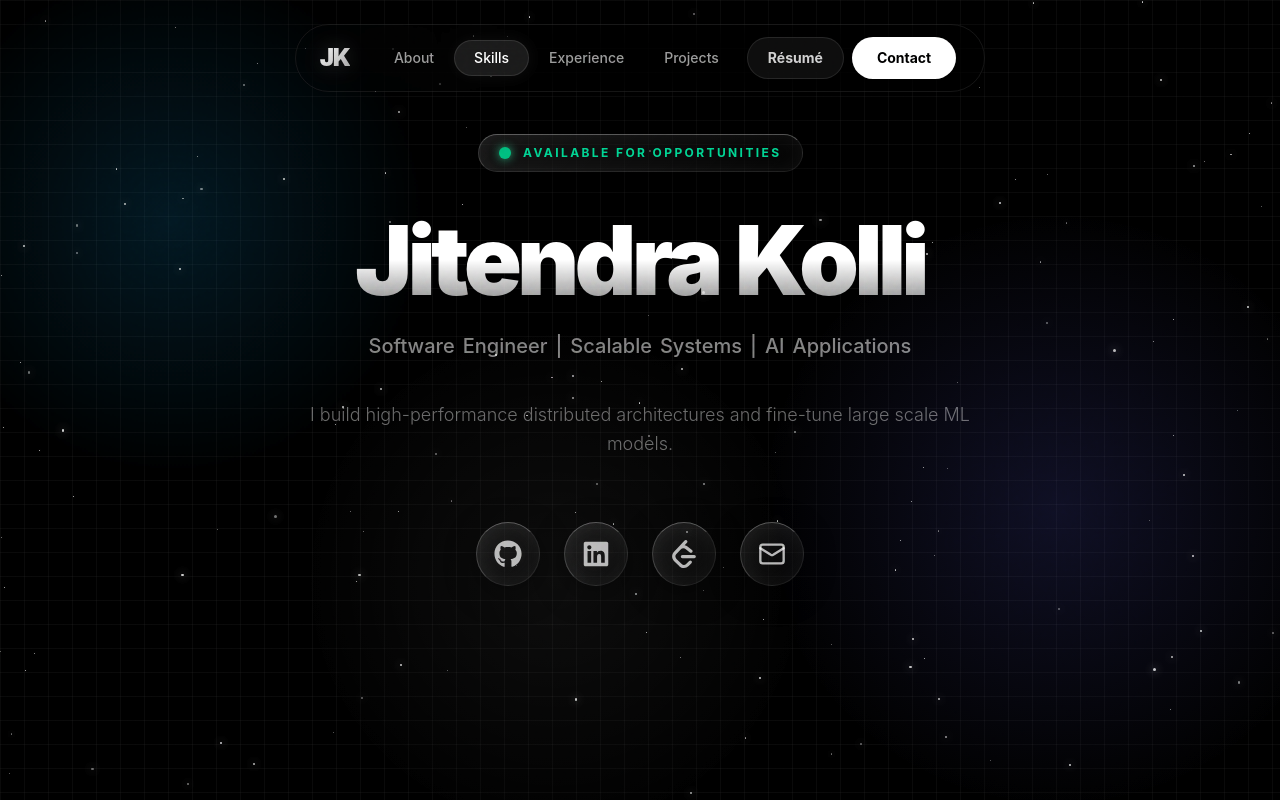
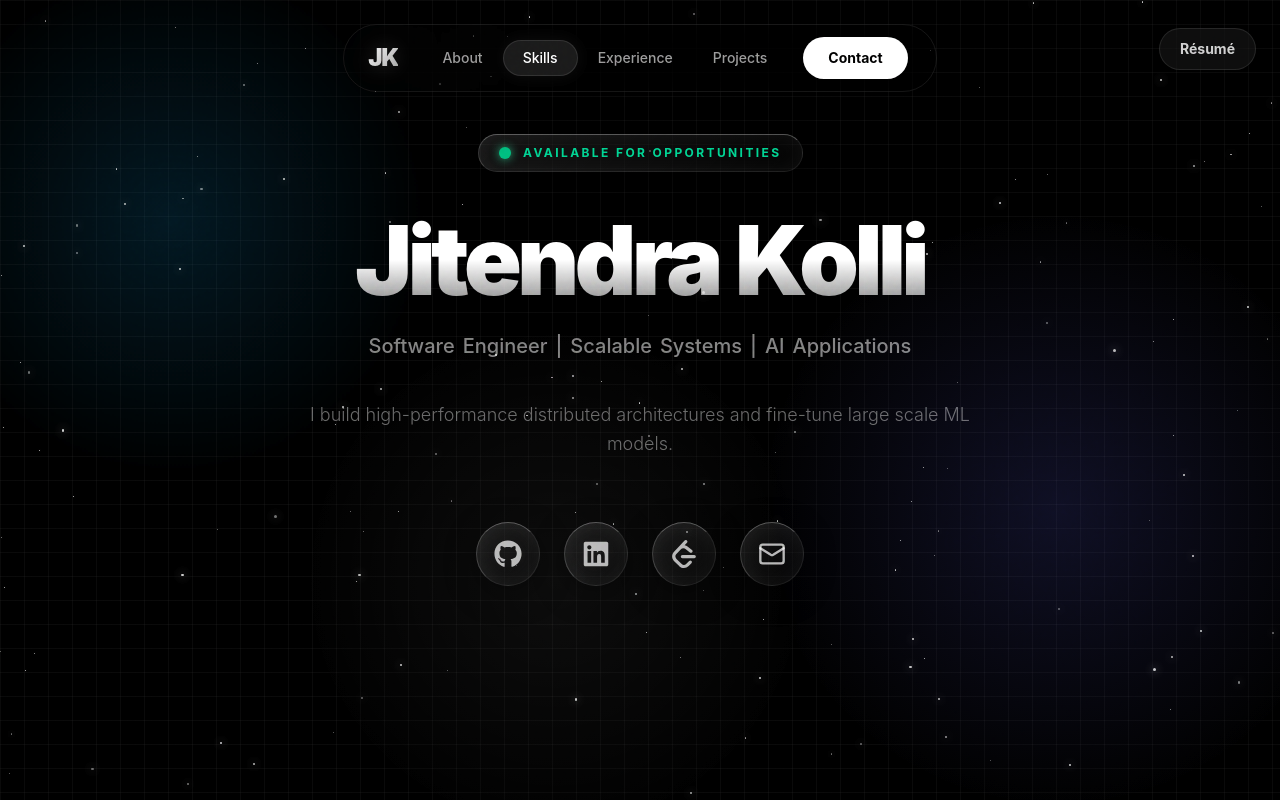
Before and after one commit to jitendra-789/portfolio, a React (Vite) app: page / in a window 1280 px wide. Shown: the top 800 px of the page. Built offline with nearby package versions, Linux system fonts and the light colour scheme.

Commit message:
feat: move Résumé to a separate floating button in the top-right corner

```diff
--- a/src/components/layout/Navbar.tsx
+++ b/src/components/layout/Navbar.tsx
@@ -102,17 +102,7 @@ export function Navbar() {
               );
             })}
 
-            <MagneticButton className="ml-2">
-              <a
-                href="/Resume.pdf"
-                download
-                className="inline-block text-sm font-bold text-white/80 bg-white/5 px-5 py-2.5 rounded-full transition-all outline-none border border-white/10 hover:border-white/30 hover:bg-white/10 hover:text-white"
-              >
-                Résumé
-              </a>
-            </MagneticButton>
-
-            <MagneticButton className="ml-2">
+            <MagneticButton className="ml-4">
               <a
                 href="#contact"
                 onClick={(e) => {
@@ -167,15 +157,6 @@ export function Navbar() {
                   </a>
                 );
               })}
-              <div className="h-px bg-white/10 my-2" />
-              <a
-                href="/Resume.pdf"
-                download
-                onClick={() => setMobileMenuOpen(false)}
-                className="text-base font-medium text-white/80 px-4 py-3 rounded-xl text-center hover:bg-white/5 hover:text-white transition-colors"
-              >
-                Résumé ↓
-              </a>
               <a
                 href="#contact"
                 onClick={(e) => {
@@ -192,6 +173,15 @@ export function Navbar() {
           )}
         </AnimatePresence>
       </header>
+
+      {/* Floating Résumé Button - Fixed top-right corner */}
+      <a
+        href="/Resume.pdf"
+        download
+        className="fixed top-7 right-6 z-50 text-sm font-bold text-white/80 bg-white/5 backdrop-blur-xl px-5 py-2.5 rounded-full transition-all border border-white/10 hover:border-white/30 hover:bg-white/10 hover:text-white hover:shadow-[0_0_20px_rgba(255,255,255,0.1)]"
+      >
+        Résumé
+      </a>
     </>
   );
 }
```
